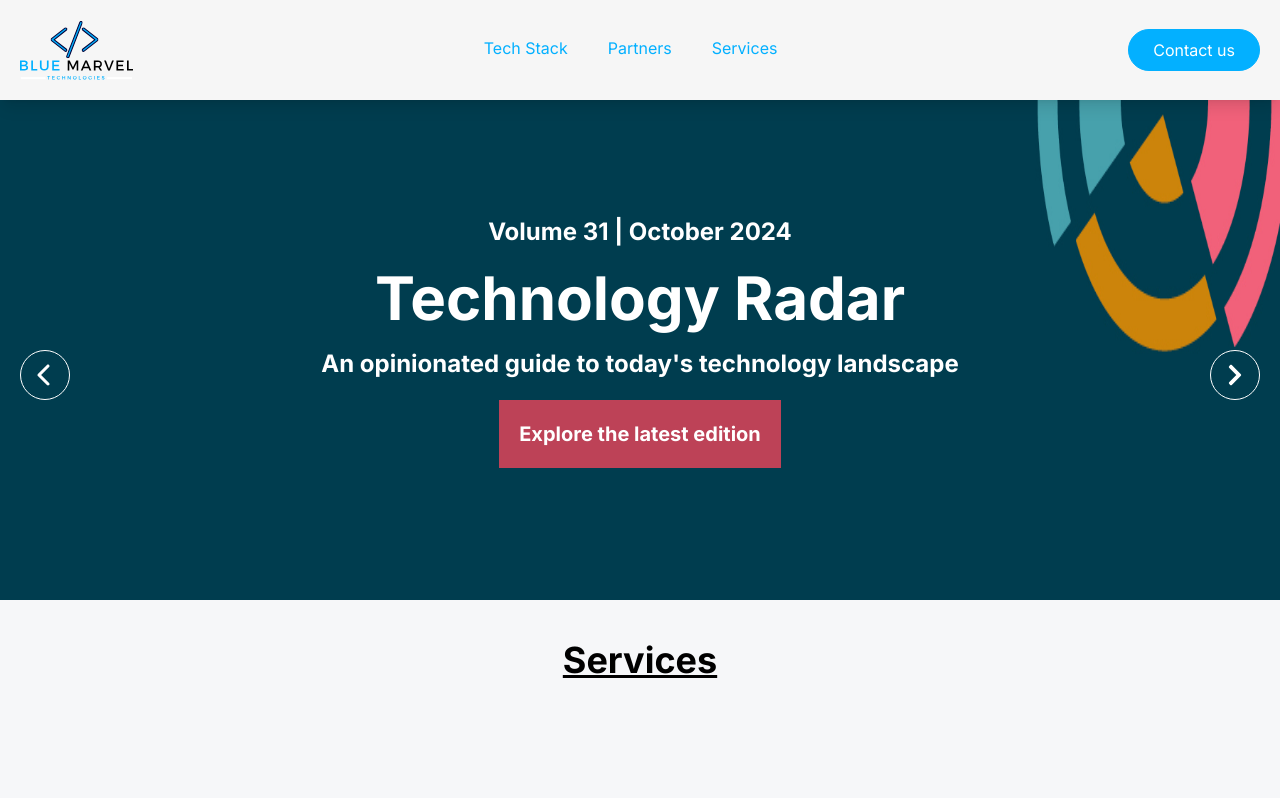
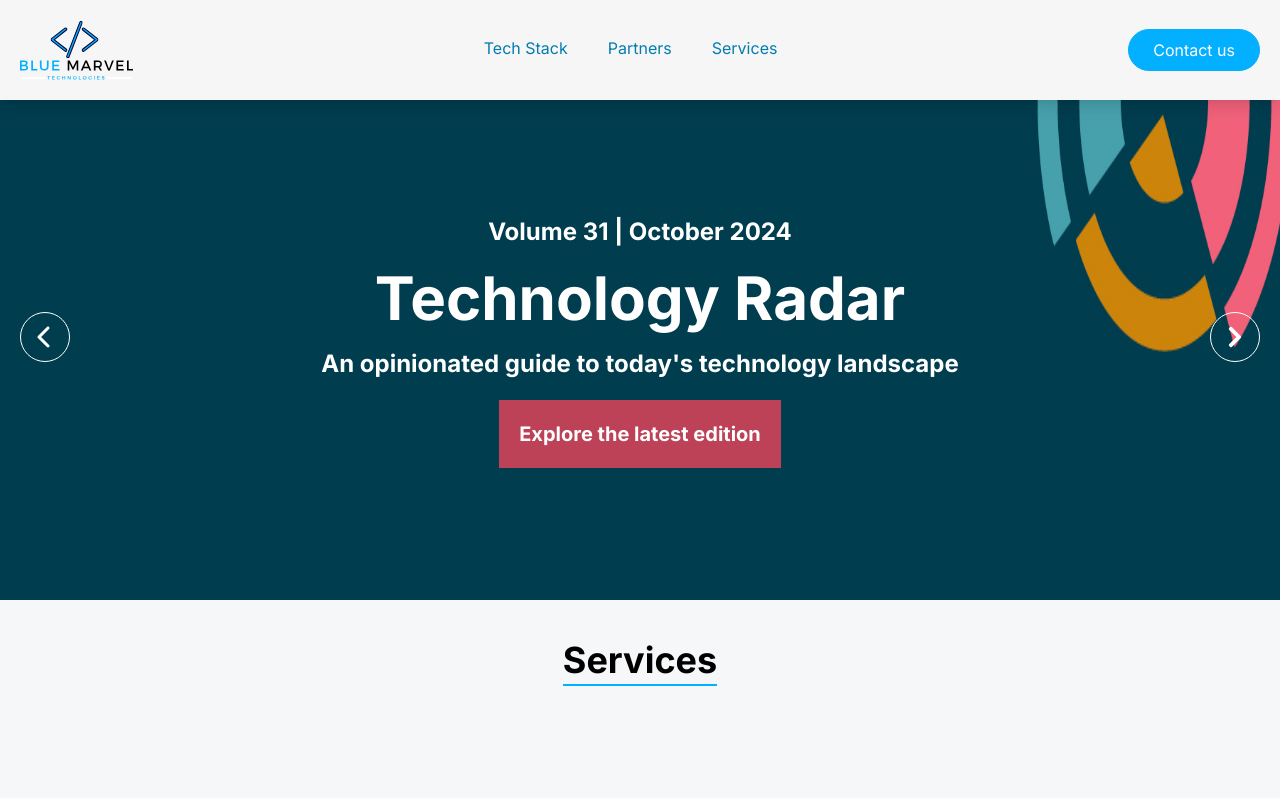
Before and after one commit to Moluno-xiii/blue_marvel_landing, a React (Vite) app: page / in a window 1280 px wide. Shown: the top 798 px of the page. Built offline with nearby package versions, Linux system fonts and the light colour scheme.

Commit message:
minor fix

```diff
--- a/src/components/Header.tsx
+++ b/src/components/Header.tsx
@@ -16,13 +16,13 @@ const Header = () => {
           <img src="/logo.svg" alt="blue marvel logo" />
         </div>
         <ul className="hidden flex-row justify-between gap-x-10 md:flex">
-          <li className="border-primary text-primary cursor-pointer pb-1 capitalize transition-all duration-100 hover:border-b-2 hover:text-opacity-75">
+          <li className="border-darkBlue text-darkBlue cursor-pointer pb-1 capitalize transition-all duration-100 hover:border-b-2 hover:text-opacity-75">
             <a href="#tech-stack">Tech Stack</a>
           </li>
-          <li className="border-primary text-primary cursor-pointer pb-1 capitalize transition-all duration-100 hover:border-b-2 hover:text-opacity-75">
+          <li className="border-darkBlue text-darkBlue cursor-pointer pb-1 capitalize transition-all duration-100 hover:border-b-2 hover:text-opacity-75">
             <a href="#partners">Partners</a>
           </li>
-          <li className="border-primary text-primary cursor-pointer pb-1 capitalize transition-all duration-100 hover:border-b-2 hover:text-opacity-75">
+          <li className="border-darkBlue text-darkBlue cursor-pointer pb-1 capitalize transition-all duration-100 hover:border-b-2 hover:text-opacity-75">
             <a href="#services">Services</a>
           </li>
         </ul>
--- a/src/components/Hero.tsx
+++ b/src/components/Hero.tsx
@@ -1,4 +1,4 @@
-import { useState } from "react";
+import { useEffect, useState } from "react";
 import { FaChevronRight } from "react-icons/fa";
 import { FaChevronLeft } from "react-icons/fa6";
 
@@ -60,6 +60,10 @@ export default function Hero() {
     }
   };
 
+  useEffect(() => {
+    const interval = setInterval(handleNextTab, 10000);
+    return () => clearInterval(interval);
+  }, [activeTab]);
   return (
     <div className="bg-[#f5f5f5]">
       <ul className="flex flex-col">
@@ -101,16 +105,18 @@ const DataComponent: React.FC<DataComponentProps> = ({
 }) => {
   const { date, heading, text, buttonText, imageUrl } = heroData;
   return (
-    <li
-      className={`relative block h-[500px] ${index !== activeTab && "hidden"}`}
-    >
+    <li className={`block h-[500px] ${index !== activeTab && "hidden"}`}>
       <img
         className="bg h-full w-full bg-cover"
         src={imageUrl}
         alt="hero-image"
       />
-
-      <div className="mx-auto flex w-dvw max-w-7xl -translate-y-96 flex-col items-center justify-center gap-y-5 font-bold text-white 2xl:left-1/4">
+      <div className="mx-auto flex max-w-7xl flex-row justify-between px-5">
+        <FaChevronLeft
+          onClick={onPreviousTab}
+          className="size-6 -translate-y-72 rounded-full border border-white bg-transparent p-1 text-white transition-all duration-300 hover:border-none hover:bg-primary md:size-[50px] md:p-3"
+        />
+        <div className="flex -translate-y-96 flex-col items-center justify-center gap-y-5 font-bold text-white">
           <span className="text-lg md:text-2xl">{date}</span>
           <span className="text-3xl max-sm:max-w-[300px] sm:text-5xl md:max-w-xl lg:max-w-[730px] lg:text-6xl">
             {heading}
@@ -124,12 +130,9 @@ const DataComponent: React.FC<DataComponentProps> = ({
         </div>
         <FaChevronRight
           onClick={onNextTab}
-        className="border-whit4 hover:bg-primary absolute right-5 top-1/2 size-6 rounded-full border border-white bg-transparent p-1 text-white transition-all duration-300 hover:border-none md:size-[50px] md:p-3"
+          className="size-6 -translate-y-72 rounded-full border border-white bg-transparent p-1 text-white transition-all duration-300 hover:border-none hover:bg-primary md:size-[50px] md:p-3"
         />
-      <FaChevronLeft
-        onClick={onPreviousTab}
-        className="hover:bg-primary absolute left-5 top-1/2 size-6 rounded-full border border-white bg-transparent p-1 text-white transition-all duration-300 hover:border-none md:size-[50px] md:p-3"
-      />
+      </div>
     </li>
   );
 };
--- a/src/components/Partners.tsx
+++ b/src/components/Partners.tsx
@@ -1,4 +1,3 @@
-import React from "react";
 import { HiArrowRight } from "react-icons/hi";
 import { HiOutlineArrowLongRight } from "react-icons/hi2";
 
@@ -45,24 +44,58 @@ const partnersInfo = [
     author: "Brad Mabry",
     job: "Product Manager of Rolls Royce",
   },
+  {
+    imageUrl: "/rolls-royce.svg",
+    title: "Rolls-Royce",
+    text: "Repeat Business is the best testament to a team's ability to perform, and i have no hesitation in hiring them again. Blue marvel's pleasant collaboration style and high-level acumen rapidly catalyzed significant momentum towards achieving our objectives",
+    author: "Brad Mabry",
+    job: "Product Manager of Rolls Royce",
+  },
+  {
+    imageUrl: "/rolls-royce.svg",
+    title: "Rolls-Royce",
+    text: "Repeat Business is the best testament to a team's ability to perform, and i have no hesitation in hiring them again. Blue marvel's pleasant collaboration style and high-level acumen rapidly catalyzed significant momentum towards achieving our objectives",
+    author: "Brad Mabry",
+    job: "Product Manager of Rolls Royce",
+  },
+  {
+    imageUrl: "/rolls-royce.svg",
+    title: "Rolls-Royce",
+    text: "Repeat Business is the best testament to a team's ability to perform, and i have no hesitation in hiring them again. Blue marvel's pleasant collaboration style and high-level acumen rapidly catalyzed significant momentum towards achieving our objectives",
+    author: "Brad Mabry",
+    job: "Product Manager of Rolls Royce",
+  },
+  {
+    imageUrl: "/rolls-royce.svg",
+    title: "Rolls-Royce",
+    text: "Repeat Business is the best testament to a team's ability to perform, and i have no hesitation in hiring them again. Blue marvel's pleasant collaboration style and high-level acumen rapidly catalyzed significant momentum towards achieving our objectives",
+    author: "Brad Mabry",
+    job: "Product Manager of Rolls Royce",
+  },
+  {
+    imageUrl: "/rolls-royce.svg",
+    title: "Rolls-Royce",
+    text: "Repeat Business is the best testament to a team's ability to perform, and i have no hesitation in hiring them again. Blue marvel's pleasant collaboration style and high-level acumen rapidly catalyzed significant momentum towards achieving our objectives",
+    author: "Brad Mabry",
+    job: "Product Manager of Rolls Royce",
+  },
 ];
-
 const Partners = () => {
   return (
-    <section className="overflow-x-hidden">
+    <section>
       <div
-        className="mx-auto max-w-7xl px-5 py-10 lg:h-[550px] lg:px-10"
+        className="mx-auto flex max-w-7xl flex-col px-5 py-10 lg:px-10"
         id="partners"
       >
         <div className="flex flex-row">
-          <div className="hidden md:w-[500px] lg:block">
+          <div className="hidden md:block md:w-[500px]">
             <img
               src="/partners-image.avif"
               alt="image of man and woman smiling"
               className="h-full w-full"
             />
           </div>
-          <div className="flex flex-1 flex-col items-center gap-y-7 px-10 pb-10">
+          <div className="flex flex-1 flex-col gap-y-7 px-10">
             <p className="text-2xl font-bold">
               We've stopped counting. Over 500 brands count on us.
             </p>
@@ -70,20 +103,18 @@ const Partners = () => {
               1,200+ projects executed successfully and an average relationship
               of over 3 years.
             </span>
-            <button className="border-b-2 border-black transition-all duration-100 hover:translate-x-5 hover:border-orange-500 hover:text-orange-500 lg:self-start">
+            <button className="self-start border-b-2 border-black transition-all duration-100 hover:translate-x-5 hover:border-primary hover:text-primary">
               <span className="flex flex-row items-center justify-between gap-x-10 transition-all duration-300 hover:translate-x-5">
                 Our greatest hits <HiOutlineArrowLongRight />
               </span>
             </button>
           </div>
         </div>
-        <div className="mt-10 overflow-hidden lg:-translate-y-60">
-          <ul className="animate-scroll flex gap-7">
-            {partnersInfo.map((partner, index) => (
-              <PartnerComponent partner={partner} key={index} />
-            ))}
-          </ul>
-        </div>
+        <ul className="mt-10 grid grid-cols-1 gap-7 sm:grid-cols-2 md:grid-cols-3">
+          {partnersInfo.map((partner) => (
+            <PartnerComponent partner={partner} key={partner.title} />
+          ))}
+        </ul>
       </div>
     </section>
   );
@@ -103,10 +134,13 @@ interface PartnerComponentProps {
 
 const PartnerComponent: React.FC<PartnerComponentProps> = ({ partner }) => {
   return (
-    <li className="flex w-[300px] flex-col gap-y-7 rounded-xl bg-[#f5f5f5] px-4 py-6 shadow-md transition-all duration-300 hover:shadow-xl">
+    <li
+      key={partner.title}
+      className="flex flex-col gap-y-7 rounded-xl px-4 py-6 shadow-md transition-all duration-300 hover:shadow-xl"
+    >
       <div className="flex flex-row items-center justify-between">
         <img src={partner.imageUrl} className="h-5" alt="partner's image" />
-        <HiArrowRight className="hover:text-orange-500" />
+        <HiArrowRight className="hover:text-primary" />
       </div>
       <p className="text-xs">"{partner.text}"</p>
 
--- a/src/components/Services.tsx
+++ b/src/components/Services.tsx
@@ -52,7 +52,7 @@ const Services = () => {
   return (
     <div className="mb-28 bg-[#f6f7f9] px-3 md:mb-48 md:px-7">
       <div className="mx-auto flex max-w-7xl flex-col gap-y-10 px-10 py-10 text-black">
-        <span className="self-center text-4xl font-bold underline">
+        <span className="border-b-primary self-center border-b-2 pb-1 text-4xl font-bold">
           Services
         </span>
         <ul
@@ -87,9 +87,9 @@ const Service = ({
       </div>
       <div className="z-2 absolute top-28 flex h-[250px] max-w-[340px] flex-col justify-between bg-white px-4 py-3 text-black shadow-lg transition-all duration-500 hover:-translate-x-5 hover:shadow-2xl max-md:left-20 sm:top-40 md:-right-10">
         <p className="relative mt-3 font-semibold xl:text-xl">{service.text}</p>
-        <div className="flex cursor-pointer flex-row items-center gap-x-2 self-start border-orange-500 pb-1 transition-all duration-100 hover:border-b-2">
+        <div className="border-primary flex cursor-pointer flex-row items-center gap-x-2 self-start pb-1 transition-all duration-100 hover:border-b-2">
           <span className="max-sm:text-sm">Learn more</span>
-          <FaChevronRight className="text-orange-500" />
+          <FaChevronRight className="text-primary" />
         </div>
         <span className="absolute -left-7 -top-5 bg-black px-4 py-2 text-sm font-semibold text-white">
           {service.title}
--- a/src/components/TechStack.tsx
+++ b/src/components/TechStack.tsx
@@ -27,7 +27,7 @@ const TechStack = () => {
         <div className="flex flex-col items-center gap-y-7">
           <p className="text-2xl font-bold md:text-[40px]">
             Yes. We cover your tech stack{" "}
-            <span className="text-orange-500">.</span>
+            <span className="text-primary">.</span>
           </p>
           <span className="mx-auto max-w-[530px] text-center text-base md:text-xl">
             Our 4,000+ tem has expertise in almost every programming language.
@@ -37,14 +37,14 @@ const TechStack = () => {
           <ul className="flex flex-row flex-wrap justify-center gap-x-7 gap-y-2 px-3">
             {techStack.map((stack) => (
               <li
-                className="cursor-default text-xl font-extrabold capitalize text-black text-opacity-30 transition-all duration-300 hover:text-orange-500 md:text-3xl"
+                className="hover:text-primary cursor-default text-xl font-extrabold capitalize text-black text-opacity-30 transition-all duration-300 md:text-3xl"
                 key={stack}
               >
                 {stack}
               </li>
             ))}
           </ul>
-          <button className="border-b-2 border-black p-2 transition-all duration-100 hover:translate-x-5 hover:border-orange-500 hover:text-orange-500">
+          <button className="hover:border-primary hover:text-primary border-b-2 border-black p-2 transition-all duration-100 hover:translate-x-5">
             <span className="flex flex-row items-center justify-between gap-x-10 transition-all duration-300 hover:translate-x-5">
               Our full repertoire
               <HiOutlineArrowLongRight />
--- a/src/index.css
+++ b/src/index.css
@@ -4,28 +4,11 @@
 
 body {
   background-color: #f7f7f7;
+}
+
+html {
   scroll-behavior: smooth;
 }
+
 @layer utilities {
 }
-
-@keyframes scroll {
-  0% {
-    transform: translateX(0);
-  }
-  100% {
-    transform: translateX(-100%);
-  }
-}
-
-.animate-scroll {
-  display: flex;
-  gap: 7px;
-  animation: scroll 20s linear infinite;
-  width: calc(300px * 6);
-}
-
-.animate-scroll:hover,
-.animate-scroll:focus {
-  animation-play-state: paused;
-}
--- a/tailwind.config.js
+++ b/tailwind.config.js
@@ -7,6 +7,7 @@ export default {
         primary: "#03B0FF",
         secondary: "#004462",
         tertiary: "#Bd4257",
+        darkBlue: "#057caf",
       },
       fontFamily: {
         sans: ["Inter, Sans-serif"],
```
Also changed, not shown: src/components/ContactUs.tsx (+64 -2 lines), src/components/Footer.tsx (+4 -4 lines). Lines whose indentation alone changed are shown as unchanged.
